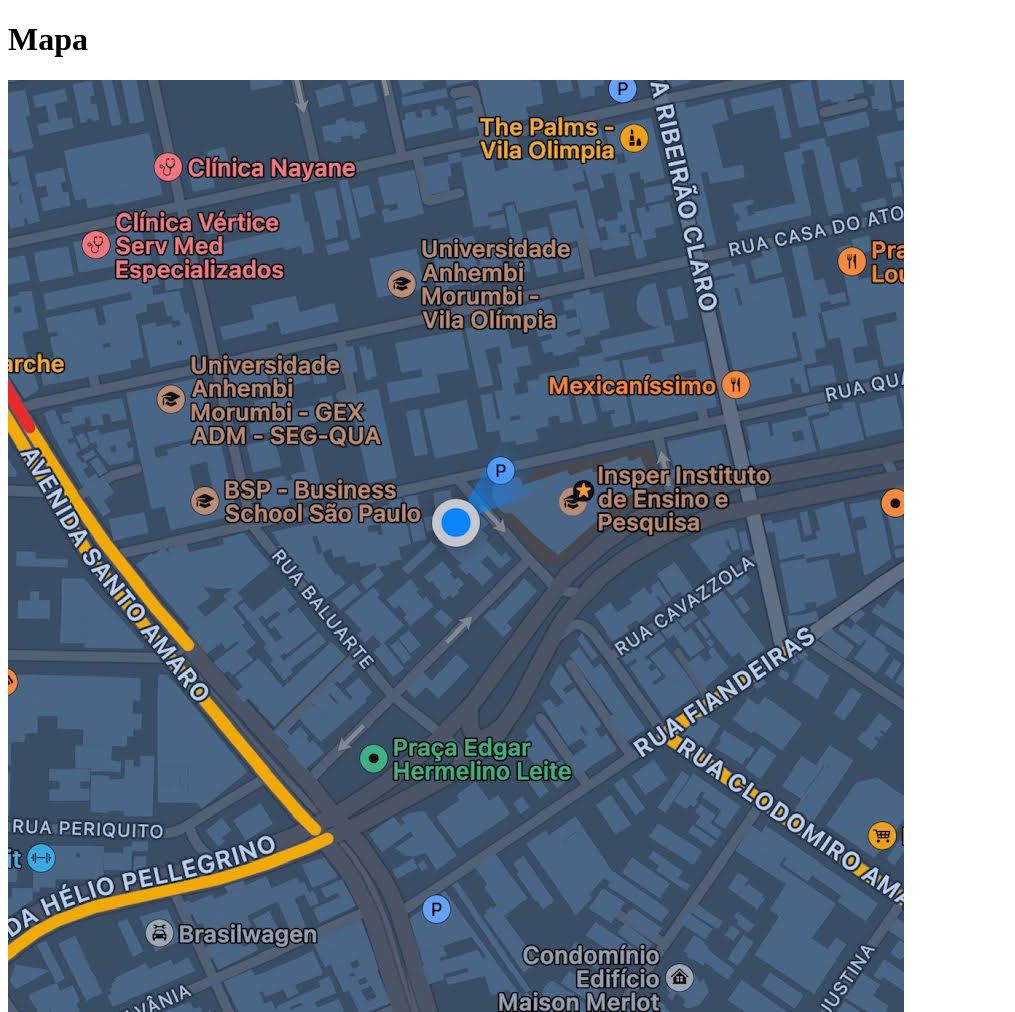
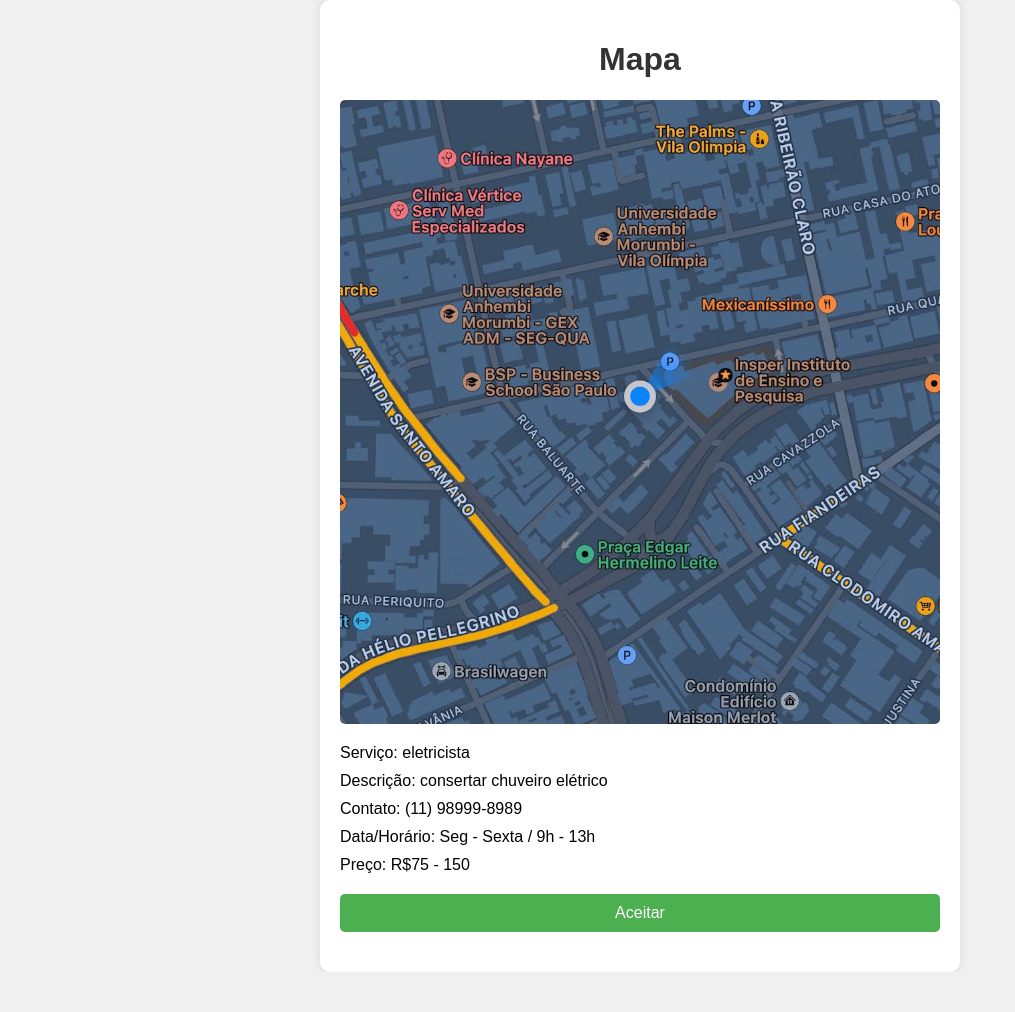
Before and after one commit to EnzoSilva14/Co-design_de_aplicativos, a plain HTML site: page mapa2.html in a window 1280 px wide. Shown: the top 1012 px of the page, without its empty margins (0-1015 px from the left). After the commit the page ends 972 px from the top, so only its background shows below. Drawn offline with Linux system fonts and the light colour scheme.

Commit message:
Mapa css

```diff
--- /dev/null
+++ b/mapa1.css
@@ -0,0 +1,39 @@
+body {
+    font-family: Arial, sans-serif;
+    margin: 0;
+    padding: 0;
+    background-color: #f0f0f0;
+}
+
+h1 {
+    text-align: center;
+    background-color: #333;
+    color: #fff;
+    padding: 10px 0;
+    margin: 0;
+}
+
+main {
+    max-width: 800px;
+    margin: 0 auto;
+    padding: 20px;
+}
+
+figure {
+    text-align: center;
+}
+
+a {
+    display: block;
+    margin: 10px 0;
+    padding: 10px;
+    text-align: center;
+    background-color: #333;
+    color: #fff;
+    text-decoration: none;
+    border-radius: 5px;
+}
+
+a:hover {
+    background-color: #555;
+}
--- /dev/null
+++ b/mapa2.css
@@ -0,0 +1,58 @@
+body {
+    font-family: Arial, sans-serif;
+    margin: 0;
+    padding: 0;
+    background-color: #f0f0f0;
+}
+
+main {
+    max-width: 600px;
+    margin: 0 auto;
+    background-color: #fff;
+    padding: 20px;
+    border-radius: 10px;
+    box-shadow: 0 0 10px rgba(0, 0, 0, 0.1);
+}
+
+h1 {
+    text-align: center;
+    color: #333;
+}
+
+img {
+    display: block;
+    margin: 0 auto;
+    max-width: 100%;
+    height: auto;
+    border-radius: 5px;
+    margin-top: 20px;
+    margin-bottom: 20px;
+}
+
+p {
+    margin-top: 20px;
+    font-size: 16px;
+    color: #555;
+}
+
+li {
+    list-style-type: none;
+    margin-bottom: 10px;
+}
+
+button {
+    display: block;
+    width: 100%;
+    padding: 10px;
+    background-color: #4caf50;
+    color: white;
+    border: none;
+    border-radius: 5px;
+    cursor: pointer;
+    font-size: 16px;
+    margin-top: 20px;
+}
+
+button:hover {
+    background-color: #45a049;
+}
--- a/mapa2.html
+++ b/mapa2.html
@@ -2,6 +2,7 @@
 <html lang="pt-BR">
 <head>
     <meta charset="UTF-8">
+    <link rel="stylesheet" href="mapa2.css">
     <title>Mapa</title>
 </head>
 <body>
```
Also changed, not shown: comunidade1.html (+1 -1 lines), mapa1.html (+1 -0 lines).
